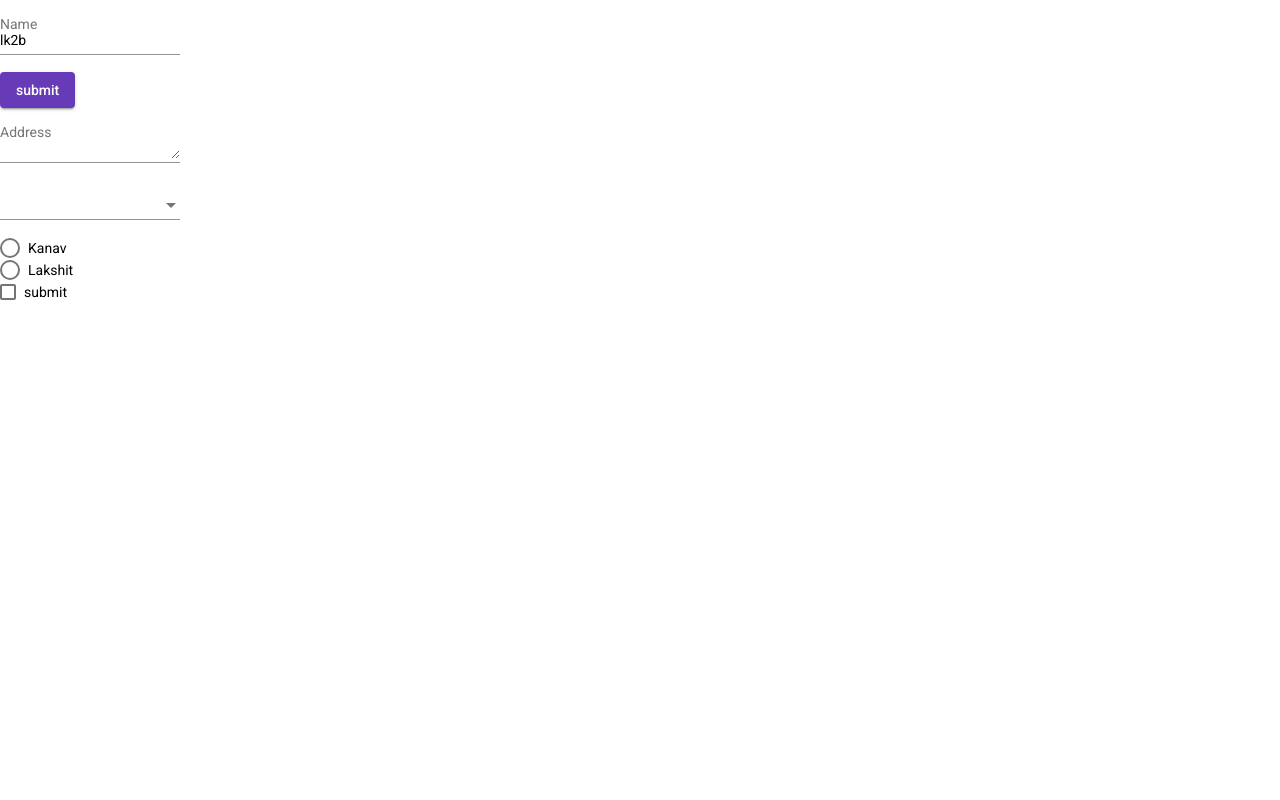
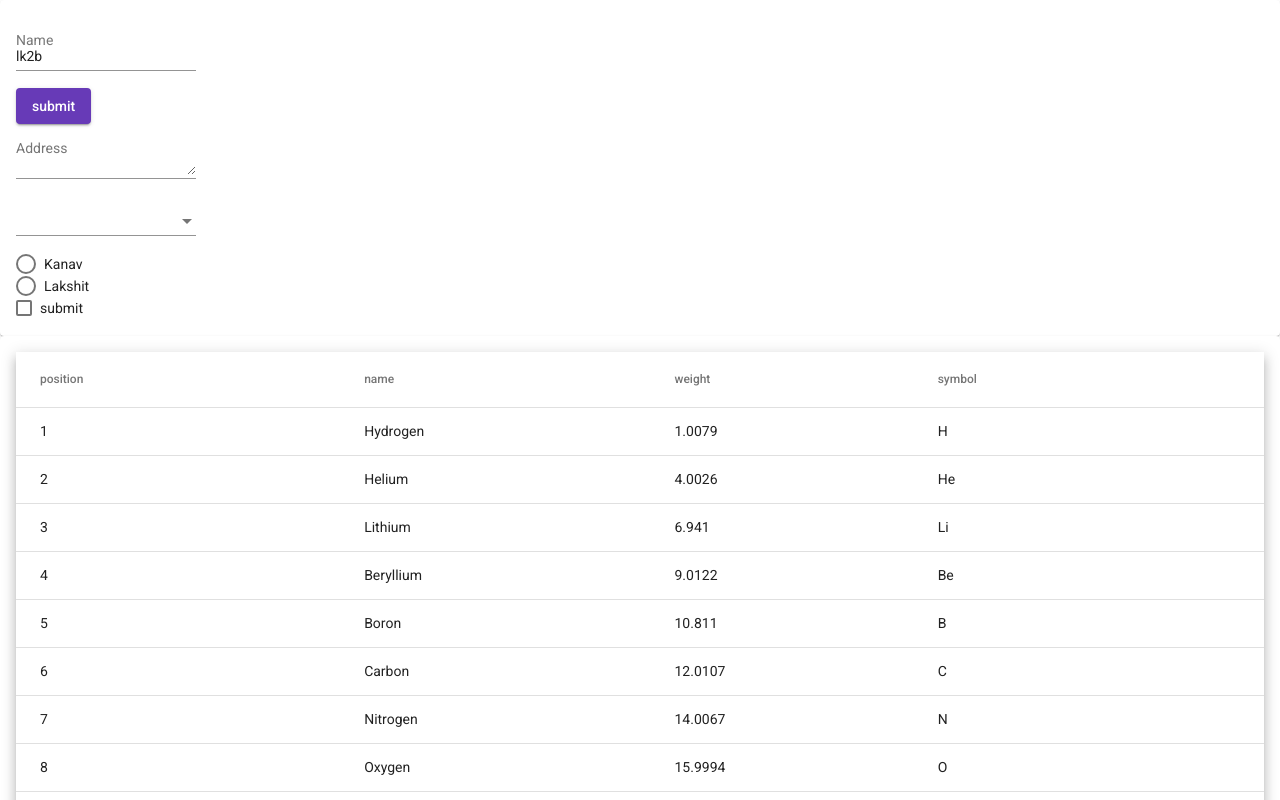
Before and after one commit to LKsquareB/ProjectX, an Angular app in the folder Engine/: page / in a window 1280 px wide. Shown: the top 800 px of the page. Built offline with nearby package versions, Linux system fonts and the light colour scheme.

Commit message:
Mat- card added

```diff
--- a/Engine/src/app/app.component.html
+++ b/Engine/src/app/app.component.html
@@ -1,14 +1,12 @@
 <div *ngFor='let component of dataSource'>
-  <!-- <div *ngIf='component.type == "CARD"'>
-    <app-card [data]='component'></app-card>
-  </div> -->
   <div *ngIf='component.type == "FORM"'>
-  <app-form [data]='component'></app-form>
+    <mat-card>
+      <app-form [data]='component' ></app-form>
+    </mat-card>
   </div>
 <div *ngIf='component.type == "TABLE"'>
-  <app-table [data]='component'></app-table>
+  <mat-card>
+    <app-table [data]='component'></app-table>
+  </mat-card>
 </div>
 </div>
-<!-- <div *ngIf='dataSource.type == "TABLE"'>
-  <app-form [data]='dataSource'></app-form>
-</div> -->
--- a/Engine/src/app/app.component.scss
+++ b/Engine/src/app/app.component.scss
@@ -0,0 +1,3 @@
+// .cardC{
+//     background-color: pink;
+// }
--- a/Engine/src/app/app.module.ts
+++ b/Engine/src/app/app.module.ts
@@ -8,6 +8,8 @@
 
 import { FormModule } from './form/form.module';
 import { TableModule } from './table/table.module';
+import {MatCardModule} from '@angular/material/card';
+
 
 
 @NgModule({
@@ -20,6 +22,7 @@
     BrowserAnimationsModule,
     FormModule,
     TableModule,
+    MatCardModule
   ],
   providers: [],
   bootstrap: [AppComponent]
--- a/Engine/src/app/form/form.component.html
+++ b/Engine/src/app/form/form.component.html
@@ -1,4 +1,5 @@
 <div *ngFor='let ele of data.properties.elements'>
+    <!-- <mat-card> -->
         <div [ngSwitch]="ele.type">
             <div *ngSwitchCase="'input'">
                 <app-input [data]='ele.properties'></app-input>
@@ -19,4 +20,5 @@
                 <app-select [data]='ele.properties'></app-select>
             </div>
         </div>
+    <!-- </mat-card> -->
 </div>
--- a/Engine/src/app/schema.service.ts
+++ b/Engine/src/app/schema.service.ts
@@ -106,32 +106,32 @@
           ],
         },
       },
-      // {
-      //   type: 'TABLE',
-      //   properties: {
-      //     uiProperty: {
-      //       width: '50%',
-      //       isVisible: true,
-      //     },
-      //     elements: [
-      //       { position: 1, name: 'Hydrogen', weight: 1.0079, symbol: 'H' },
-      //       { position: 2, name: 'Helium', weight: 4.0026, symbol: 'He' },
-      //       { position: 3, name: 'Lithium', weight: 6.941, symbol: 'Li' },
-      //       { position: 4, name: 'Beryllium', weight: 9.0122, symbol: 'Be' },
-      //       { position: 5, name: 'Boron', weight: 10.811, symbol: 'B' },
-      //       { position: 6, name: 'Carbon', weight: 12.0107, symbol: 'C' },
-      //       { position: 7, name: 'Nitrogen', weight: 14.0067, symbol: 'N' },
-      //       { position: 8, name: 'Oxygen', weight: 15.9994, symbol: 'O' },
-      //       { position: 9, name: 'Fluorine', weight: 18.9984, symbol: 'F' },
-      //       { position: 10, name: 'Neon', weight: 20.1797, symbol: 'Ne' },
-      //     ]
+      {
+        type: 'TABLE',
+        properties: {
+          uiProperty: {
+            width: '50%',
+            isVisible: true,
+          },
+          elements: [
+            { position: 1, name: 'Hydrogen', weight: 1.0079, symbol: 'H' },
+            { position: 2, name: 'Helium', weight: 4.0026, symbol: 'He' },
+            { position: 3, name: 'Lithium', weight: 6.941, symbol: 'Li' },
+            { position: 4, name: 'Beryllium', weight: 9.0122, symbol: 'Be' },
+            { position: 5, name: 'Boron', weight: 10.811, symbol: 'B' },
+            { position: 6, name: 'Carbon', weight: 12.0107, symbol: 'C' },
+            { position: 7, name: 'Nitrogen', weight: 14.0067, symbol: 'N' },
+            { position: 8, name: 'Oxygen', weight: 15.9994, symbol: 'O' },
+            { position: 9, name: 'Fluorine', weight: 18.9984, symbol: 'F' },
+            { position: 10, name: 'Neon', weight: 20.1797, symbol: 'Ne' },
+          ]
       // //     // elements:[
       // //     //   {name:'Kanav', sex: 'Male'},
       // //     //   {name:'Lakshit', age:21},
       // //     // ]
-      //   }
+        }
 
-      // },
+      },
       // {
       //   type: 'CARD',
       //   properties: {
--- a/Engine/src/app/table/table.component.html
+++ b/Engine/src/app/table/table.component.html
@@ -1,9 +1,10 @@
 <div *ngIf='data.properties.uiProperty.isVisible'>
-  <div class="mat-elevation-z8">
+  <!-- <div class="mat-elevation-z8"> -->
+    <div>
     <table mat-table [dataSource]="dataSource" matSort class="mat-elevation-z8">
 
         <div *ngFor='let data of displayedColumns'>
-            <ng-container matColumnDef={{data | uppercase}}>
+            <ng-container matColumnDef={{data}}>
                 <th mat-header-cell *matHeaderCellDef mat-sort-header>{{data}} </th>
                 <td mat-cell *matCellDef="let element"> {{element[data]}} </td>
               </ng-container>
```
Lines whose indentation alone changed are shown as unchanged.
